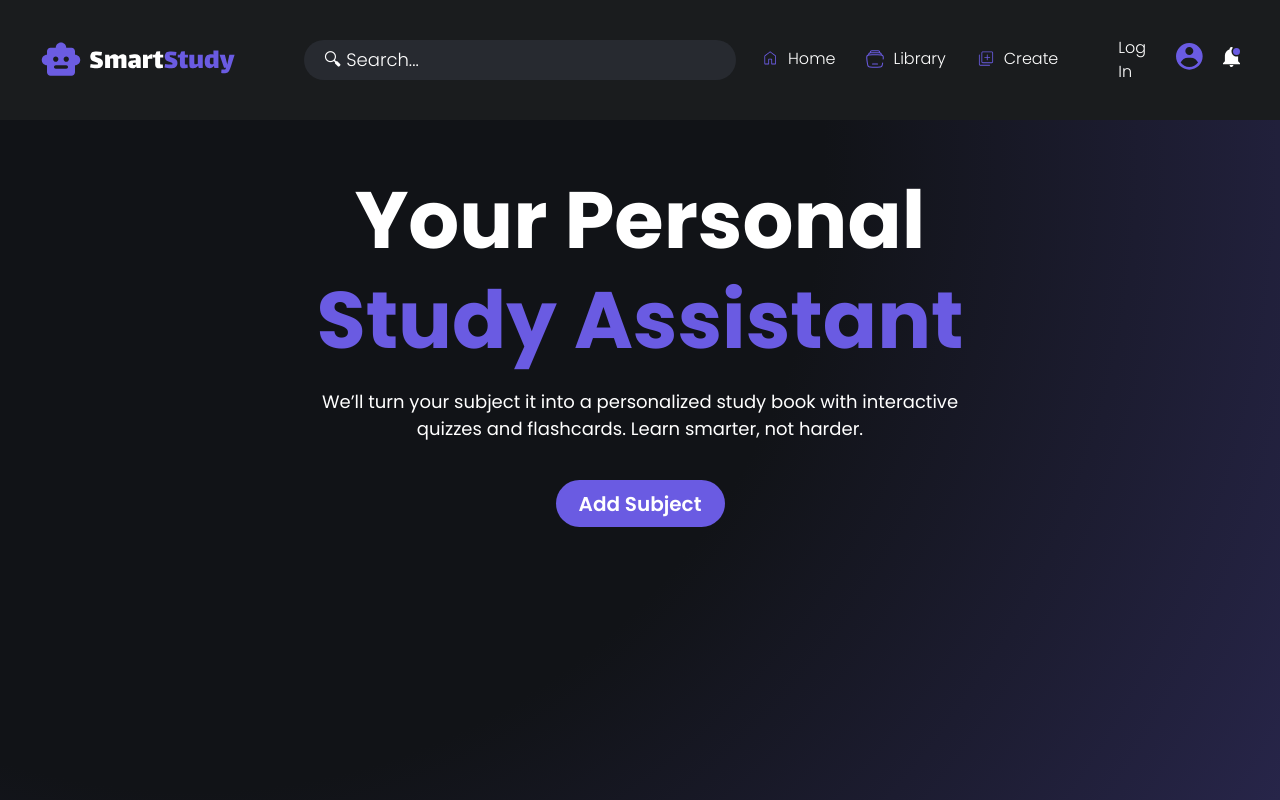
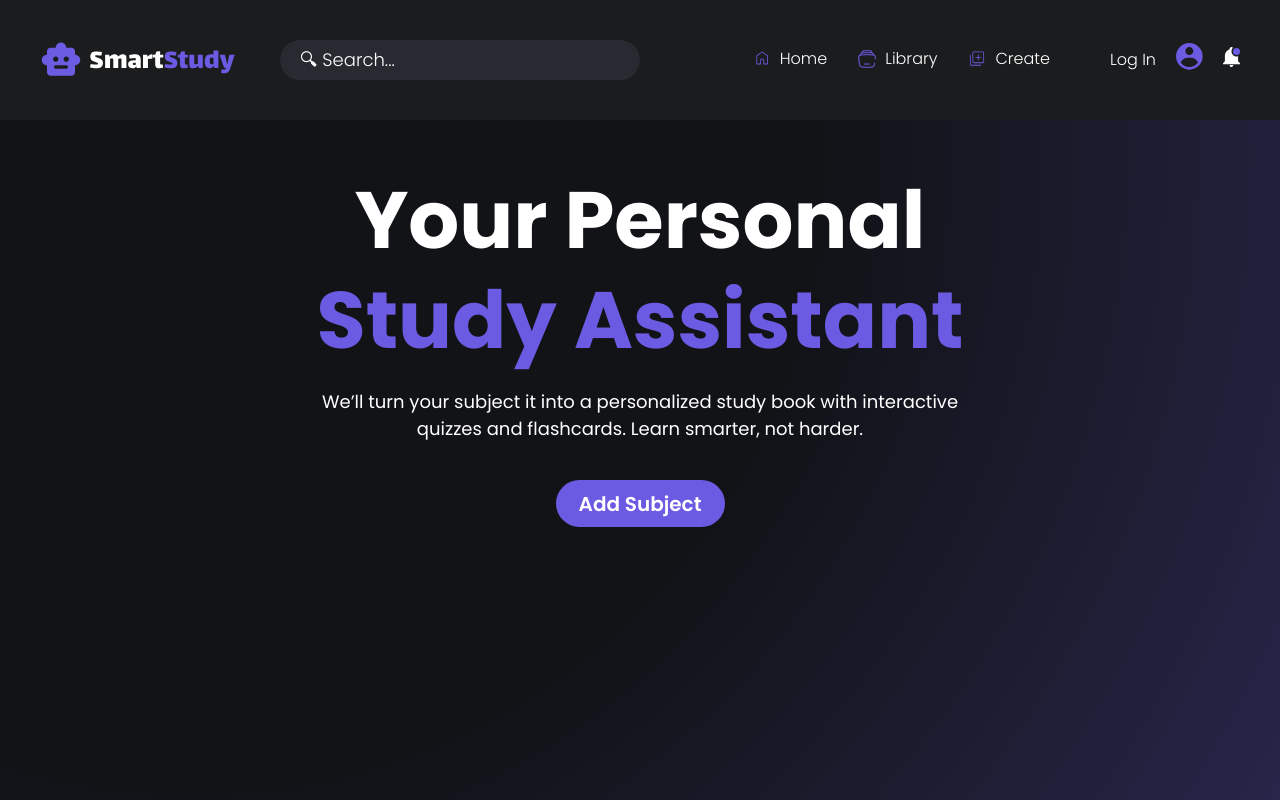
Before and after one commit to nika09-and/SmartStudy, a React (Vite) app: page / in a window 1280 px wide. Built offline with nearby package versions, Linux system fonts and the light colour scheme.

Commit message:
header modificaton login was 2 line on low width

```diff
--- a/src/parts/header/index.module.css
+++ b/src/parts/header/index.module.css
@@ -91,15 +91,15 @@
   }
 
   .midSide {
-    width: 40%;
+    width: 30%;
   }
 
   .rightSide {
-    width: 40%;
+    width: 50%;
   }
 
   .searchInput {
-    width: 90%;
+    width: 100%;
   }
 }
 
```
